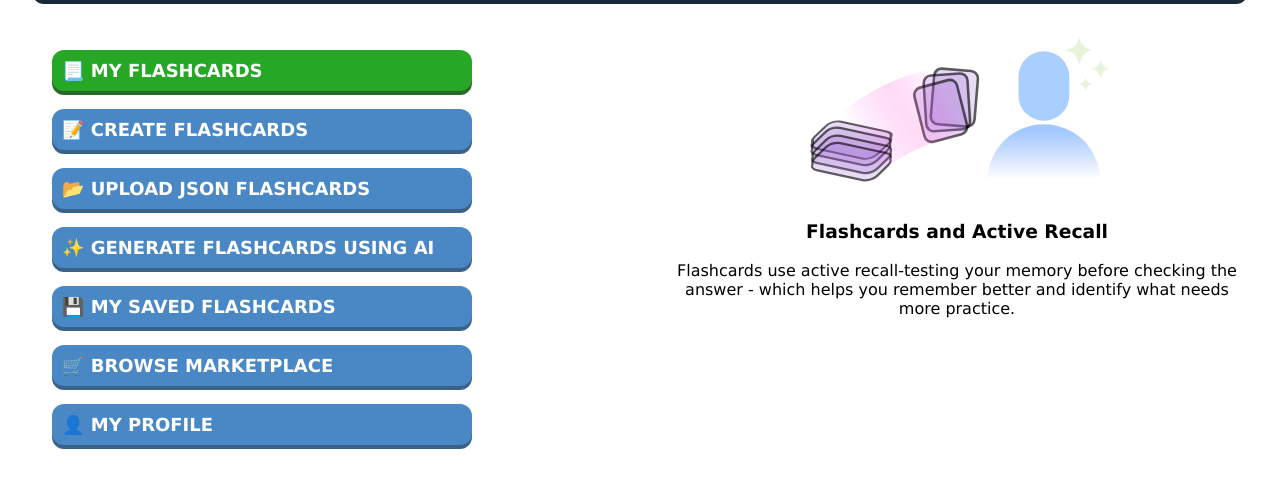
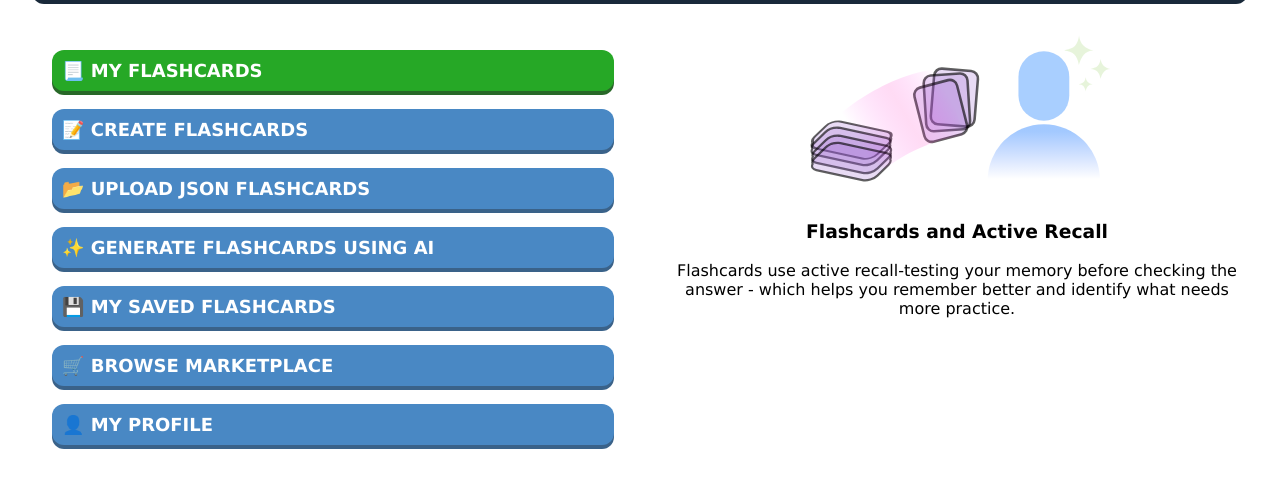
Before and after one commit to shiro1307/EchoDeck-TechCatalyst-hackathon, a Flask app: page /dashboard in a window 1280 px wide. Shown: the part 110-598 px from the top of the page. Run offline with Flask 3, Linux system fonts and the light colour scheme; the visitor is signed in with stand-in values (Sample User, id 1); parts of the project's set-up code (start-up, migrations or seed data) failed here and were passed over.

Commit message:
Fixed dashboard - 2

```diff
--- a/static/css/style.css
+++ b/static/css/style.css
@@ -27,7 +27,6 @@ header{
     text-decoration: none;
     border-radius: 12px;
     font-size: 18px;
-    max-width: 400px;
     margin-bottom: 1em;
 }
 
```
